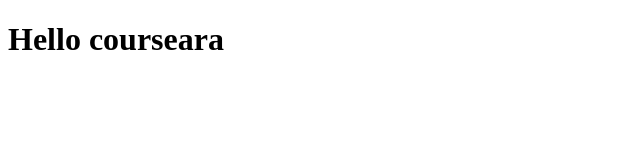
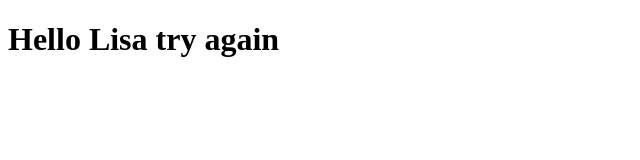
Before and after one commit to LisaYu2015/AngularJS, a plain HTML site: page index.html in a window 1280 px wide. Shown: the whole page, without its empty margins (0-640 px from the left). Drawn offline with Linux system fonts and the light colour scheme.

Commit message:
try again

```diff
--- a/index.html
+++ b/index.html
@@ -5,6 +5,6 @@
     <title>hello coursera</title>
   </head>
   <body>
-    <h1>Hello courseara</h1>
+    <h1>Hello Lisa try again</h1>
   </body>
 </html>
```
